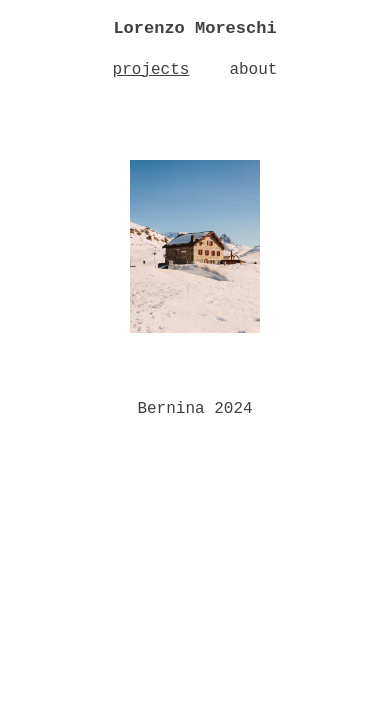
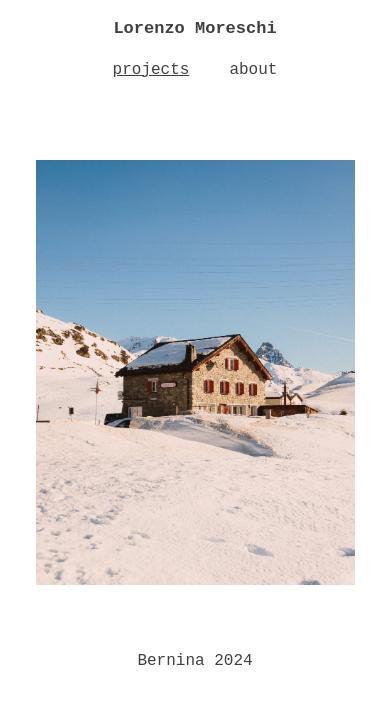
Before and after one commit to lorenzomore/portfolio, a Next.js app: page /projectsPage/bernina in a window 390 px wide. Shown: the top 704 px of the page. Built offline with nearby package versions, Linux system fonts and the light colour scheme.

Commit message:
feat: carousel responsiveness

```diff
--- a/app/components/Carousel/Carousel.module.css
+++ b/app/components/Carousel/Carousel.module.css
@@ -3,6 +3,7 @@
   max-width: 60%;
   margin: auto;
   margin-top: 3rem;
+  grid-area: 1/4/1/13
 }
 
 .embla__container {
@@ -16,6 +17,7 @@
   flex: 0 0 auto;
   display: grid;
   justify-content: center;
+  align-content: center;
   min-width: 0;
   padding: 1rem;
 
@@ -40,7 +42,7 @@
   display: grid;
   grid-template-columns: repeat(15, 1fr);
   grid-template-rows: auto auto;
-  /* grid areas defined in Carousel.tsx */
+  /* grid areas for buttons are defined in Carousel.tsx */
   align-items: center;
   justify-content: center;
 }
@@ -48,3 +50,14 @@
 .caption {
   margin: 3rem;
 }
+
+
+@media (max-width:480px) {
+  .carouselBtn{
+    display: none;
+  }
+  .embla{
+    grid-area: 1/1/1/16;
+    max-width: 90%;
+  }
+}
--- a/app/components/Carousel/Carousel.tsx
+++ b/app/components/Carousel/Carousel.tsx
@@ -56,7 +56,6 @@ export default function EmblaCarousel({ projectId }: props) {
       <div
         className={styles.embla}
         ref={emblaRef}
-        style={{ gridArea: "1/4/1/13" }}
       >
         <div className={styles.embla__container}>
           <Slide projectId={projectId} />
```
